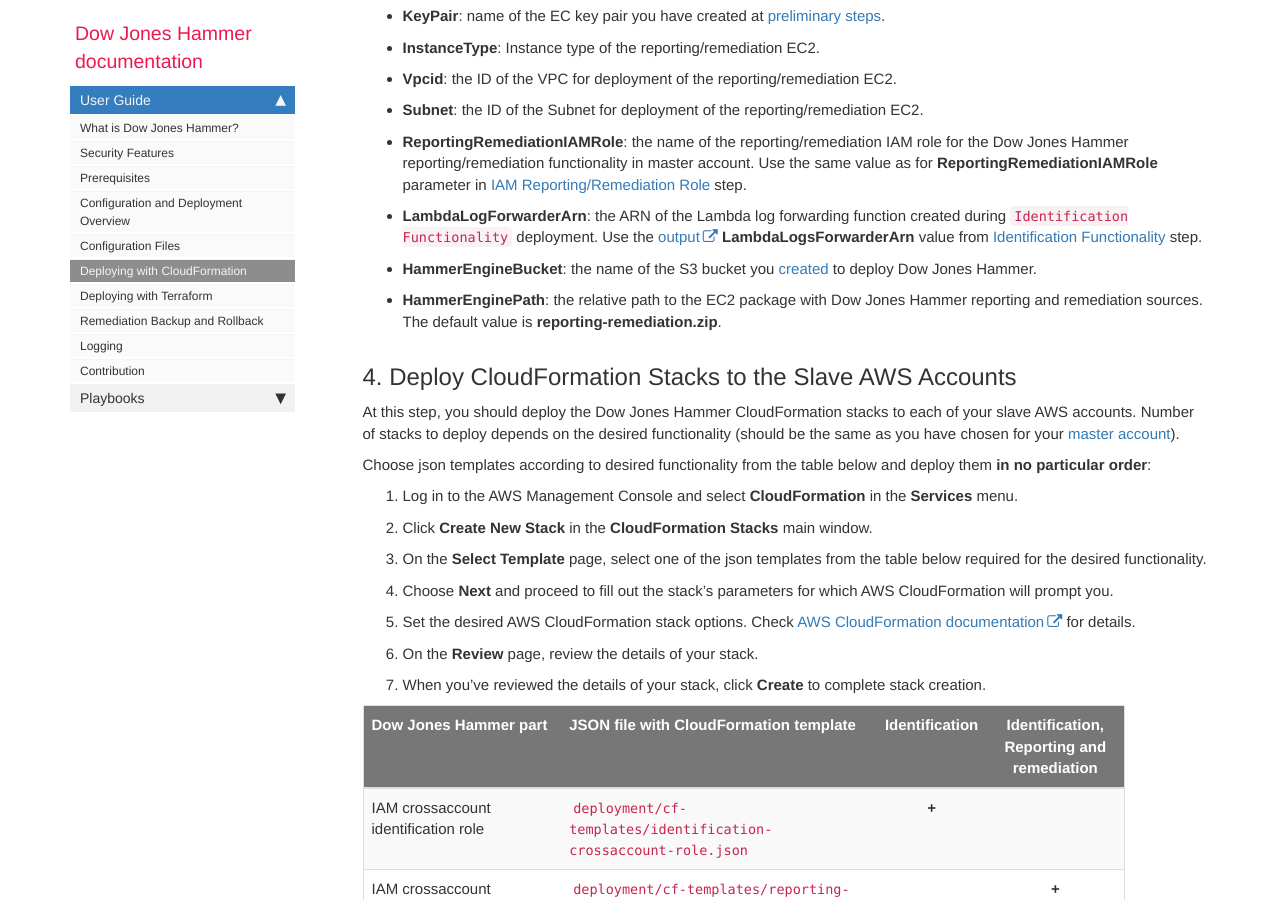
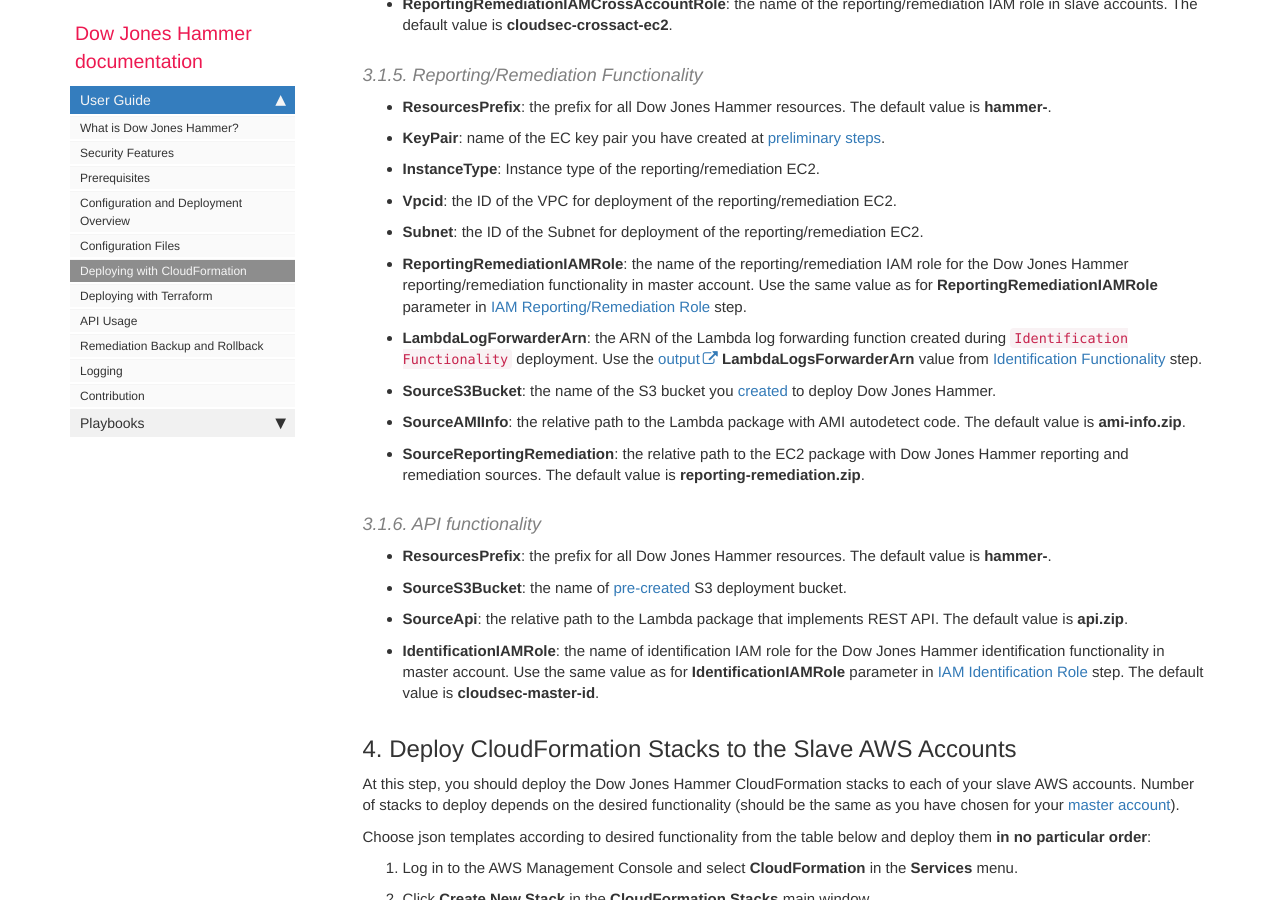
Before and after one commit to dowjones/hammer, a Jekyll site: the page built from docs/pages/deployment_cloudformation.md, in a window 1280 px wide and 900 px high, scrolled down 3685 px. Built offline with Jekyll 4.4.1, drawn with Linux system fonts in a browser that asks for light colours; nearby versions of some CDN libraries; comment, search, counter and statistics services are not loaded; some of the changed text lies outside the part shown.

```diff
--- a/docs/_data/sidebars/mydoc_sidebar.yml
+++ b/docs/_data/sidebars/mydoc_sidebar.yml
@@ -52,6 +52,10 @@ entries:
       url: /deployment_terraform.html
       output: web, pdf
 
+    - title: API Usage
+      url: /api.html
+      output: web, pdf
+
     - title: Remediation Backup and Rollback
       url: /remediation_backup_rollback.html
       output: web, pdf
--- a/docs/pages/deployment_cloudformation.md
+++ b/docs/pages/deployment_cloudformation.md
@@ -31,6 +31,8 @@ Number of stacks to deploy depends on the desired functionality:
 * Identification only;
 * Identification, Reporting and Remediation.
 
+Additionally you can deploy API stack to use Dow Jones Hammer capabilities via REST API.
+
 Choose json templates according to desired functionality from the table below and deploy them **in the same order** as they appear in the table:
 
 1. Log in to the AWS Management Console and select **CloudFormation** in the **Services** menu.
@@ -46,10 +48,13 @@ Choose json templates according to desired functionality from the table below an
 | IAM identification role             | `deployment/cf-templates/identification-role.json`        | **+**          | **+**                    |
 | DynamoDB tables                     | `deployment/cf-templates/ddb.json`                        | **+**          | **+**                    |
 | Identification functionality        | `deployment/cf-templates/identification.json`             | **+**          | **+**                    |
+| API functionality                   | `deployment/cf-templates/api.json`                        | **+**          | **+**                    |
 | IAM reporting/remediation role      | `deployment/cf-templates/reporting-remediation-role.json` |                | **+**                    |
 | Reporting/remediation functionality | `deployment/cf-templates/reporting-remediation.json`      |                | **+**                    |
 
 **Note**: you should deploy `DynamoDB tables`, `Identification functionality` and `Reporting/remediation functionality` CloudFormation stacks to the same AWS region as you configured in [aws.region](/editconfig.html#11-master-aws-account-settings) parameter of **config.json** file.
+
+**Note**: note down **ApiUrl** value from the [API functionality](#316-api-functionality) stack [outputs](https://docs.aws.amazon.com/AWSCloudFormation/latest/UserGuide/cfn-console-view-stack-data-resources.html) to access Dow Jones Hammer REST API.
 
 **Note:** in case you intend to use Dow Jones Hammer reporting/remediation functionality:
 1. Note down the value for the **LambdaLogsForwarderArn** from the [Identification functionality](#313-identification-functionality) stack [outputs](https://docs.aws.amazon.com/AWSCloudFormation/latest/UserGuide/cfn-console-view-stack-data-resources.html) and provide it as an input parameter for the [Reporting/remediation functionality](#315-reportingremediation-functionality) stack.
@@ -105,8 +110,16 @@ You will need to set the following parameters:
 * **Subnet**: the ID of the Subnet for deployment of the reporting/remediation EC2.
 * **ReportingRemediationIAMRole**: the name of the reporting/remediation IAM role for the Dow Jones Hammer reporting/remediation functionality in master account. Use the same value as for **ReportingRemediationIAMRole** parameter in [IAM Reporting/Remediation Role](#314-iam-reportingremediation-role) step.
 * **LambdaLogForwarderArn**: the ARN of the Lambda log forwarding function created during `Identification Functionality` deployment. Use the [output](https://docs.aws.amazon.com/AWSCloudFormation/latest/UserGuide/cfn-console-view-stack-data-resources.html) **LambdaLogsForwarderArn** value from [Identification Functionality](#313-identification-functionality) step.
-* **HammerEngineBucket**: the name of the S3 bucket you [created](configuredeploy_overview.html#24-create-s3-buckets-for-hammer) to deploy Dow Jones Hammer.
-* **HammerEnginePath**: the relative path to the EC2 package with Dow Jones Hammer reporting and remediation sources. The default value is **reporting-remediation.zip**.
+* **SourceS3Bucket**: the name of the S3 bucket you [created](configuredeploy_overview.html#24-create-s3-buckets-for-hammer) to deploy Dow Jones Hammer.
+* **SourceAMIInfo**: the relative path to the Lambda package with AMI autodetect code. The default value is **ami-info.zip**.
+* **SourceReportingRemediation**: the relative path to the EC2 package with Dow Jones Hammer reporting and remediation sources. The default value is **reporting-remediation.zip**.
+
+#### 3.1.6. API functionality
+
+* **ResourcesPrefix**: the prefix for all Dow Jones Hammer resources. The default value is **hammer-**.
+* **SourceS3Bucket**: the name of [pre-created](configuredeploy_overview.html#24-create-s3-buckets-for-hammer) S3 deployment bucket.
+* **SourceApi**: the relative path to the Lambda package that implements REST API. The default value is **api.zip**.
+* **IdentificationIAMRole**: the name of identification IAM role for the Dow Jones Hammer identification functionality in master account. Use the same value as for **IdentificationIAMRole** parameter in [IAM Identification Role](#311-iam-identification-role) step. The default value is **cloudsec-master-id**.
 
 ## 4. Deploy CloudFormation Stacks to the Slave AWS Accounts
 
```
Also changed, not shown: docs/images/Architecture.xml (+1 -1 lines), docs/index.md (+1 -0 lines), docs/pages/api.md (added, +128 -0 lines), docs/pages/configuredeploy_overview.md (+12 -2 lines), docs/pages/deployment_terraform.md (+15 -0 lines), docs/images/Architecture.png, 2 other files.
